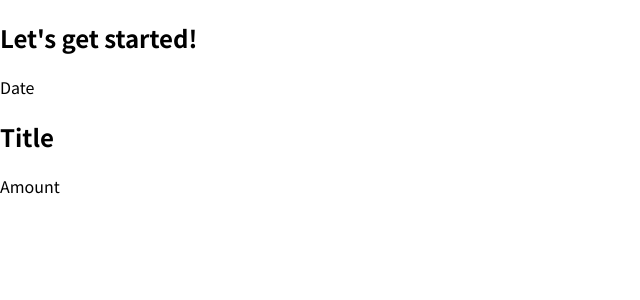
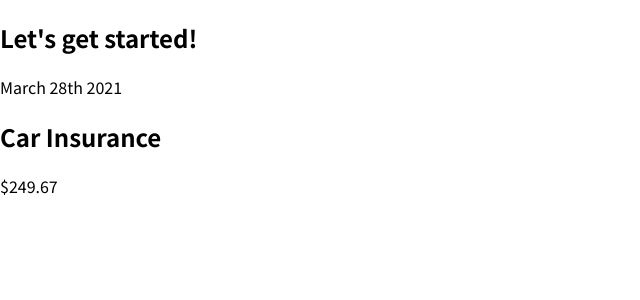
Before and after one commit to Plyavinskiy/expensive-tracker, a JavaScript app: page / in a window 1280 px wide. Shown: the top 300 px of the page, without its empty margins (0-640 px from the left). Built offline with nearby package versions, Linux system fonts and the light colour scheme.

Commit message:
feat: replace mock data with hardcoded data for one item in ExpenseItem.js

```diff
--- a/src/components/ExpenseItem.js
+++ b/src/components/ExpenseItem.js
@@ -1,12 +1,12 @@
 function ExpenseItem() {
   return (
-    <>
-      <div>Date</div>
+    <div>
+      <div>March 28th 2021</div>
       <div>
-        <h2>Title</h2>
-        <div>Amount</div>
+        <h2>Car Insurance</h2>
+        <div>$249.67</div>
       </div>
-    </>
+    </div>
   );
 }
 
```
